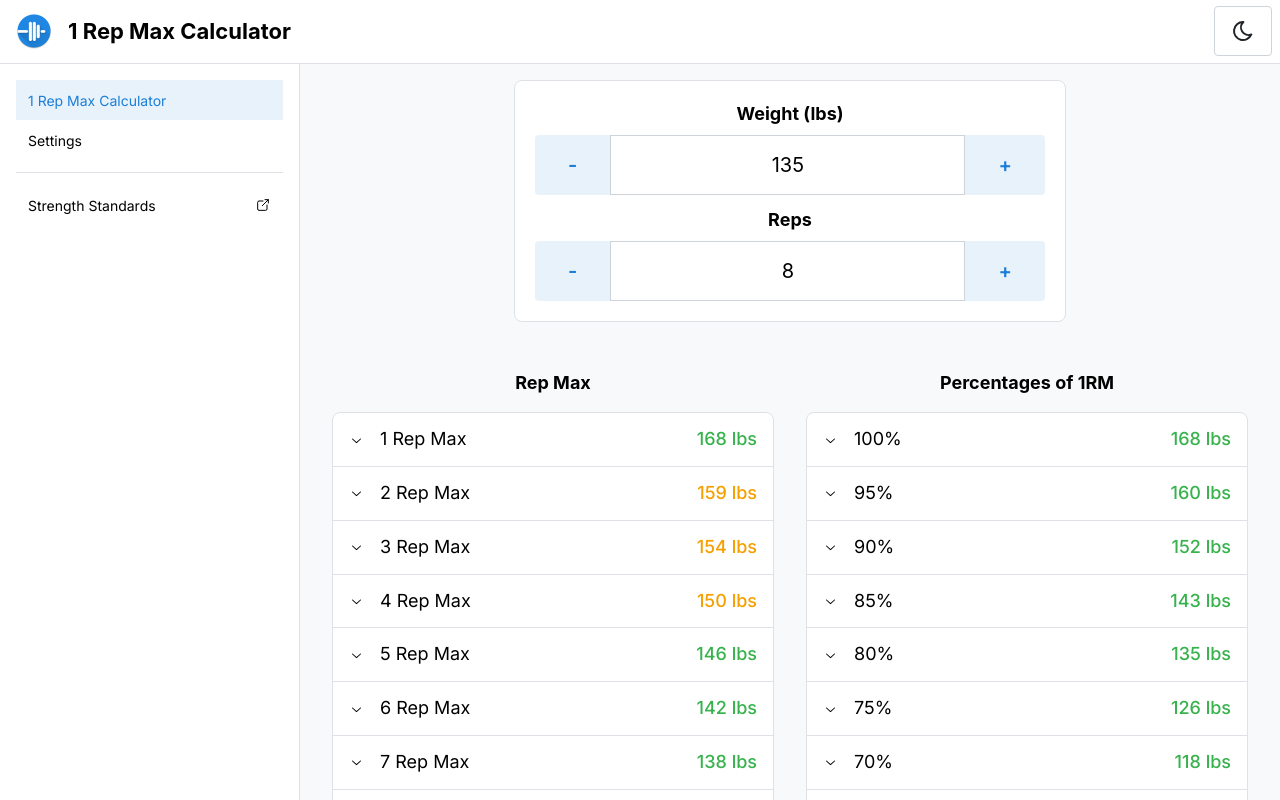
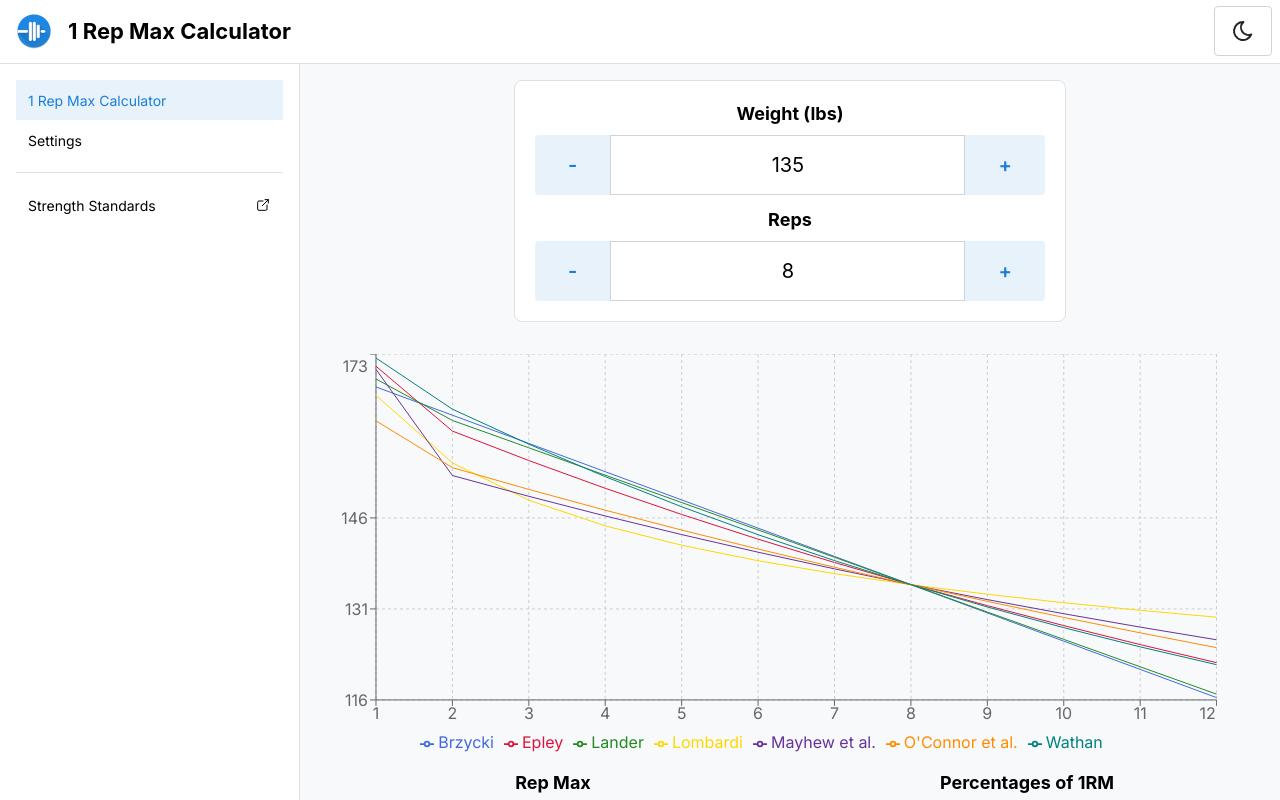
Before and after one commit to Deba9398/one-rep-max-web, a Next.js app: page / in a window 1280 px wide. Shown: the top 800 px of the page. Built offline with nearby package versions, Linux system fonts and the light colour scheme.

Commit message:
Basic chart

```diff
--- a/components/OneRepMaxCalc.tsx
+++ b/components/OneRepMaxCalc.tsx
@@ -1,6 +1,6 @@
 'use client';
 import PercentagesTable from '@/components/PercentagesTable';
-import RepMaxTable from '@/components/RepMaxTable';
+import RepMaxTable, { RepMaxChart } from '@/components/RepMaxTable';
 import { getWeightUnits } from '@/util/formatter';
 import { calculateRepMaxValues } from '@/util/repMaxFormulas';
 import {
@@ -125,6 +125,7 @@ export default function OneRepMaxCalc() {
       </Box>
 
       <div className='container mx-auto mt-8'>
+        <RepMaxChart repMaxValues={repMaxValues} />
         <div className='flex flex-col items-center justify-center xl:flex-row xl:items-start -mx-2 lg:-mx-0'>
           <div className='px-2 xl:px-4 w-full xl:w-1/2 max-w-[600px]'>
             <Title order={4} className='pb-4 pt-4 text-center'>
--- a/components/RepMaxTable.tsx
+++ b/components/RepMaxTable.tsx
@@ -13,6 +13,16 @@ import {
   Table,
   Divider,
 } from '@mantine/core';
+import {
+  CartesianGrid,
+  Legend,
+  Line,
+  LineChart,
+  ResponsiveContainer,
+  Tooltip,
+  XAxis,
+  YAxis,
+} from 'recharts';
 
 export const RepMaxRow = ({
   label,
@@ -107,3 +117,83 @@ export default function RepMaxTable({
     </Card>
   );
 }
+
+export function RepMaxChart({
+  repMaxValues,
+}: {
+  repMaxValues: MultiFormulaRepMaxValues;
+}) {
+  let min = Number.MAX_SAFE_INTEGER;
+  let max = 0;
+
+  const data = Object.keys(repMaxValues).map((key) => {
+    const rep: { [key: string]: number | string } = {
+      name: key,
+    };
+
+    repMaxValues[key].forEach((formula) => {
+      max = Math.max(formula.value, max);
+      min = Math.min(formula.value, min);
+      rep[formula.formula] = formula.value;
+    });
+
+    return rep;
+  });
+
+  const chartColors = [
+    '#4169E1', // Royal Blue
+    '#DC143C', // Crimson Red
+    '#228B22', // Forest Green
+    '#FFD700', // Golden Yellow
+    '#663399', // Deep Purple
+    '#FF8C00', // Burnt Orange
+    '#008080', // Teal
+  ];
+
+  return (
+    <ResponsiveContainer width='95%' height={400}>
+      <LineChart
+        data={data}
+        margin={{
+          top: 0,
+          right: 0,
+          left: 0,
+          bottom: 0,
+        }}
+      >
+        <CartesianGrid strokeDasharray='3 3' />
+        <XAxis dataKey='name' />
+        <YAxis domain={[Math.floor(min), Math.ceil(max)]} />
+        <Tooltip
+        // content={({ active, payload, label }) => {
+        //   if (active && payload && payload.length) {
+        //     return (
+        //       <div className='custom-tooltip bg-white'>
+        //         {payload.map((p) => (
+        //           <li key={p.name}>
+        //             {p.name}: {formatWeight(p.value as number)}
+        //           </li>
+        //         ))}
+        //       </div>
+        //     );
+        //   }
+
+        //   return null;
+        // }}
+        />
+        <Legend />
+        {repMaxValues[1]
+          .sort((a, b) => a.formula.localeCompare(b.formula))
+          .map((c, i) => (
+            <Line
+              type='linear'
+              key={c.formula}
+              dataKey={c.formula}
+              stroke={chartColors[i]}
+              dot={false}
+            />
+          ))}
+      </LineChart>
+    </ResponsiveContainer>
+  );
+}
--- a/package.json
+++ b/package.json
@@ -14,7 +14,8 @@
     "@tabler/icons-react": "^2.40.0",
     "next": "14.0.2",
     "react": "^18",
-    "react-dom": "^18"
+    "react-dom": "^18",
+    "recharts": "^2.9.3"
   },
   "devDependencies": {
     "@types/node": "^20",
```
Also changed, not shown: 1 other file (tests, documents, lock files or other folders).
